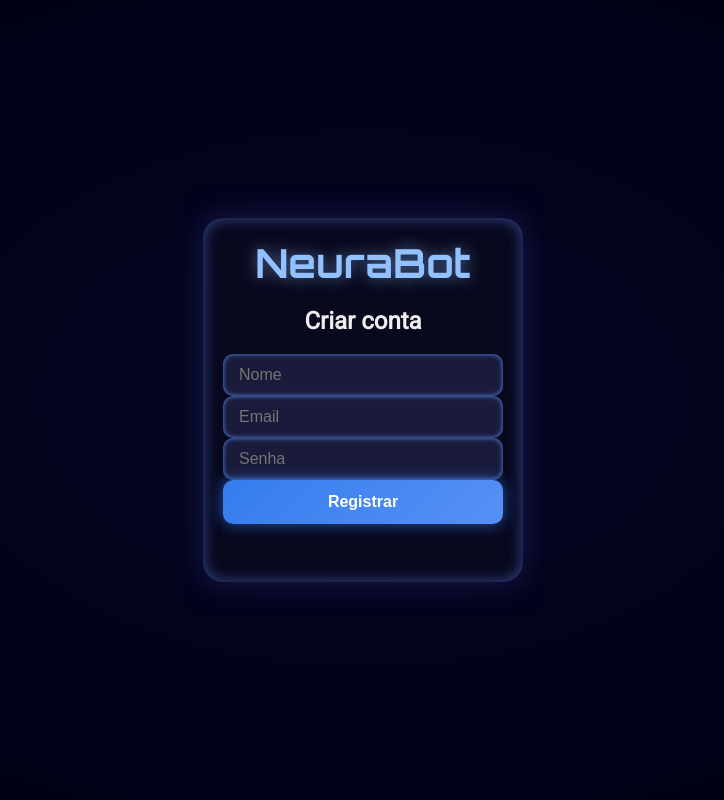
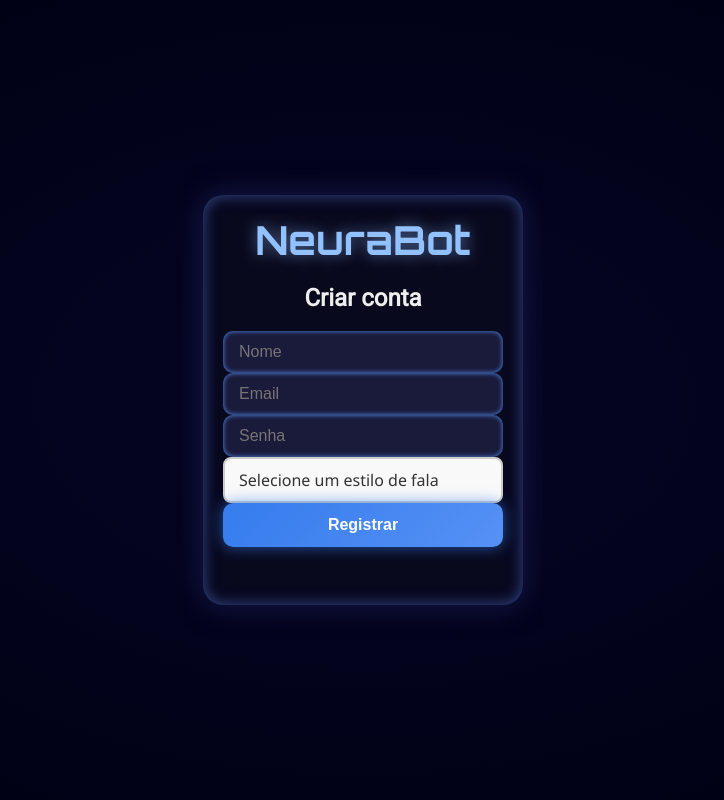
Before and after one commit to miguel02714/neurabot, a Flask app: page /registrar in a window 1280 px wide. Shown: the whole page, without its empty margins (277-1001 px from the left). Run offline with Flask 3, Linux system fonts and the light colour scheme; some libraries are stand-ins or nearby versions.

Commit message:
Add files via upload

```diff
--- a/templates/chat1.html
+++ b/templates/chat1.html
@@ -29,6 +29,7 @@ nav {
   padding: 15px 20px;
   background-color: transparent;
   border-bottom: 2px transparent;
+
 }
 
 /* Ícone de configuração */
@@ -113,7 +114,7 @@ p {
   background-color: #141414;
   padding: 12px 18px;
   border-radius: 18px;
-  max-width: 40%;
+  max-width: 70%;
   word-wrap: break-word;
   font-size: 15px;
   line-height: 1.4;
@@ -133,6 +134,7 @@ p {
   background-color: #fff;
   color: rgb(8, 8, 8);
   height: 100%;
+  width: 90%;
 }
 
 .timestamp {
@@ -308,7 +310,7 @@ p {
   display: flex;
   flex-direction: column;
   gap: 14px;
-  width: 90%;
+  width: 100%;
   align-items: center;
   margin-left: auto;
   margin-right: auto;
--- a/templates/registrar.html
+++ b/templates/registrar.html
@@ -181,6 +181,32 @@ button:hover {
     font-size: 2rem;
   }
 }
+select {
+  width: 100%;
+  max-width: 300px;
+  padding: 10px 14px;
+  font-size: 16px;
+  font-family: 'Segoe UI', sans-serif;
+  color: #333;
+  background-color: #f9f9f9;
+  border: 2px solid #ccc;
+  border-radius: 8px;
+  box-shadow: 0 2px 6px rgba(0, 0, 0, 0.05);
+  appearance: none;
+  -webkit-appearance: none;
+  -moz-appearance: none;
+  transition: border-color 0.3s ease, box-shadow 0.3s ease;
+}
+
+select:focus {
+  outline: none;
+  border-color: #4f46e5; /* cor roxa elegante */
+  box-shadow: 0 0 0 3px rgba(79, 70, 229, 0.2);
+  background-color: #fff;
+  color: #000;
+  font-weight: 500;
+  cursor: pointer;
+}
 
   </style>
   <script src="https://accounts.google.com/gsi/client" async defer></script>
@@ -198,6 +224,17 @@ button:hover {
         <input type="text" name="nome" id="nome" placeholder="Nome" required />
         <input type="email" name="email" id="email" placeholder="Email" required />
         <input type="password" name="senha" id="senha" placeholder="Senha" required />
+        <select name="estilo" id="estilo">
+  <option value="">Selecione um estilo de fala</option>
+  <option value="literario">Escritor Literário</option>
+  <option value="motivacional">Motivacional</option>
+  <option value="direto">Direto e Objetivo</option>
+  <option value="amigavel">Amigável e Casual</option>
+  <option value="professor">Professor Explicativo</option>
+  <option value="poetico">Poético e Criativo</option>
+  <option value="humorado">Bem-Humorado</option>
+</select>
+
         <button type="submit">Registrar</button>
         </div>
       </form>
```
Also changed, not shown: templates/chat.html (+22 -11 lines).
